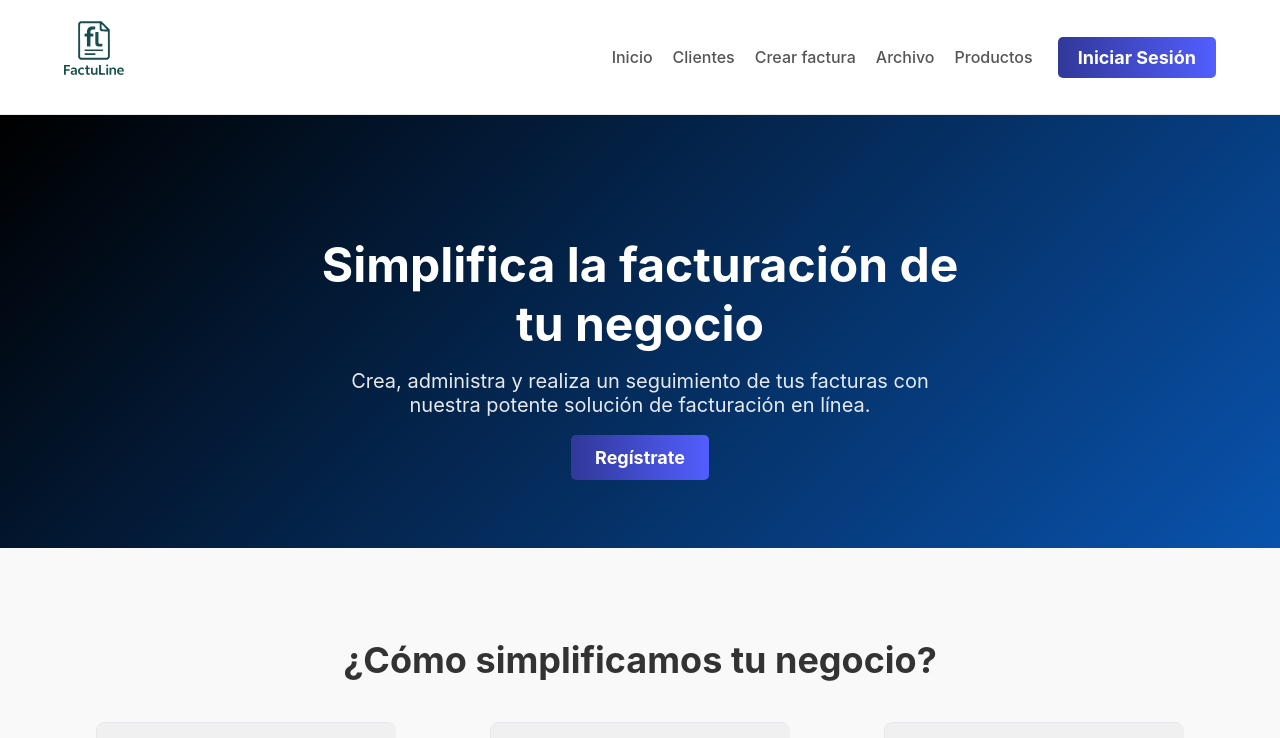
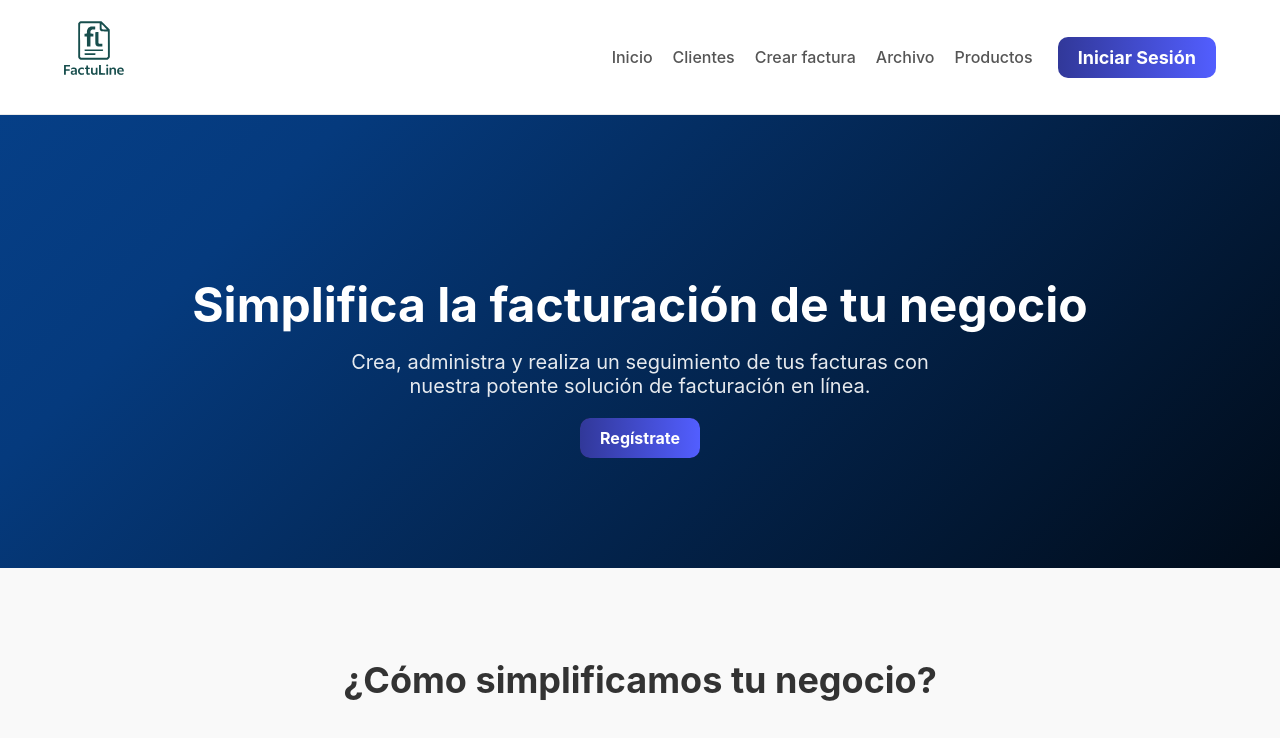
Before and after one commit to david-galdamez/factu-line-frontend, a React (Vite) app: page / in a window 1280 px wide. Shown: the top 738 px of the page. Built offline with nearby package versions, Linux system fonts and the light colour scheme; no server answers.

Commit message:
Refactor: Agregar algunos efectos visuales para mejorar la experiencia

```diff
--- a/index.html
+++ b/index.html
@@ -1,9 +1,11 @@
 <!doctype html>
+
 <html lang="en">
   <head>
     <meta charset="UTF-8" />
     <link rel="icon" type="image/svg+xml" href="/favicon.png" />
     <meta name="viewport" content="width=device-width, initial-scale=1.0" />
+    <link rel="stylesheet" href="https://cdnjs.cloudflare.com/ajax/libs/font-awesome/4.7.0/css/font-awesome.min.css">
     <title>FactuLine</title>
   </head>
   <body>
--- a/src/App.css
+++ b/src/App.css
@@ -23,7 +23,7 @@ main {
 .btn {
   padding: 10px 20px;
   border: none;
-  border-radius: 5px;
+  border-radius: 10px;
   cursor: pointer;
   font-weight: bold;
   font-size: 16px;
@@ -42,17 +42,56 @@ main {
 }
 
 .btn-register {
-  background: linear-gradient(90deg, #313899, #525eff);
-  color: white;
-  font-size: 18px;
-  padding: 12px 24px;
+    width: 220px;
+    height: 50px;
+    border: none;
+    outline: none;
+    color: #fff;
+    background: #111;
+    cursor: pointer;
+    position: relative;
+    z-index: 0;
+    border-radius: 10px;
+    text-decoration: none;
+    background: linear-gradient(90deg, #313899, #525eff);
+}
 
-  &:hover {
-    background: linear-gradient(90deg, #525eff, #313899);
-  }
+.btn-register:before {
+    content: '';
+    background: linear-gradient(45deg, #ff0000, #ff7300, #fffb00, #48ff00, #00ffd5, #002bff, #7a00ff, #ff00c8, #ff0000);
+    position: absolute;
+    top: -2px;
+    left:-2px;
+    background-size: 400%;
+    z-index: -1;
+    filter: blur(5px);
+    width: calc(100% + 4px);
+    height: calc(100% + 4px);
+    animation: glowing 20s linear infinite;
+    opacity: 0;
+    transition: opacity .3s ease-in-out;
+    border-radius: 10px;
+}
 
-  font-size: 18px;
-  text-decoration: none;
+
+.btn-register:active:after {
+    background: transparent;
+}
+
+.btn-register:hover:before {
+    opacity: 1;
+}
+
+.btn-register:after {
+    z-index: -1;
+    content: '';
+    position: absolute;
+    width: 100%;
+    height: 100%;
+    background: #111;
+    left: 0;
+    top: 0;
+    border-radius: 10px;
 }
 
 /* Header */
@@ -144,13 +183,13 @@ main {
 
 /* Hero Section */
 .hero {
-  background: linear-gradient(135deg, #000000, #0953ae, #053a7d, #000000);
+  /* Gradiente con más paradas para un efecto más suave */
+  background: linear-gradient(135deg, #000000, #0953AE, #053A7D, #000000);
   background-size: 300% 300%;
   color: white;
   text-align: center;
-  padding: 80px 300px;
+  padding: 120px 20px;
   animation: animatedGradient 15s ease-in-out infinite;
-  animation: fadeIn 0.5s ease;
 }
 
 .hero h1 {
@@ -593,6 +632,28 @@ main {
   font-weight: bold;
 }
 
+@keyframes animatedGradient {
+  0% {
+    background-position: 0% 0%;
+  }
+  50% {
+    background-position: 100% 100%;
+  }
+  100% {
+    background-position: 0% 0%;
+  }
+}
+
+/* NUEVA ANIMACIÓN PARA ROTAR */
+@keyframes rotateGradient {
+  0% {
+    transform: rotate(0deg);
+  }
+  100% {
+    transform: rotate(360deg);
+  }
+}
+
 @keyframes fadeIn {
   from {
     opacity: 0;
@@ -603,6 +664,12 @@ main {
     opacity: 1;
     transform: translateY(0);
   }
+}
+
+@keyframes glowing {
+    0% { background-position: 0 0; }
+    50% { background-position: 400% 0; }
+    100% { background-position: 0 0; }
 }
 
 .btn-login-submit {
@@ -617,6 +684,18 @@ main {
   cursor: pointer;
   margin-top: 10px;
   transition: background-color 0.2s;
+}
+
+.btn-login-submit.loading {
+  font-size: 16px;
+  background: linear-gradient(90deg, #313899, #525eff);
+  box-shadow: 0 0 5px #000;
+  cursor: wait;
+  opacity: 0.9;
+}
+
+.btn-login-submit.loading .fa-spinner {
+  margin-right: 8px;
 }
 
 .btn-login-submit:hover {
@@ -715,16 +794,7 @@ main {
   border-top: 1px dashed #e0e0e0;
 }
 
-/* Ajustes para móviles */
-@media (max-width: 768px) {
-  .terms-content-wrapper {
-    padding: 30px 20px;
-  }
 
-  .terms-title {
-    font-size: 28px;
-  }
-}
 
 /* --- Barra Legal --- */
 
--- a/src/pages/Login.jsx
+++ b/src/pages/Login.jsx
@@ -111,10 +111,17 @@ function Login() {
 
                 <button
                     type="submit"
-                    className={`btn-login-submit ${loading ? "disabled" : ""}`}
+                    className={`btn-login-submit ${loading ? "loading" : ""}`}
                     disabled={loading}
                 >
-                    Sign In
+                    {loading ? (
+                        <>
+                            <i className="fa fa-spinner fa-pulse"></i>
+                            <span> Loading...</span>
+                        </>
+                    ) : (
+                        "Sign In"
+                    )}
                 </button>
 
                 <a href="#forgot" className="forgot-password">
```
